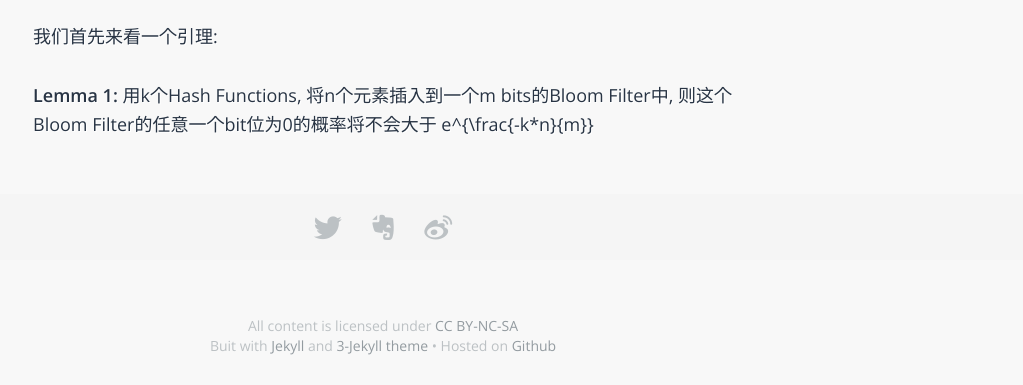
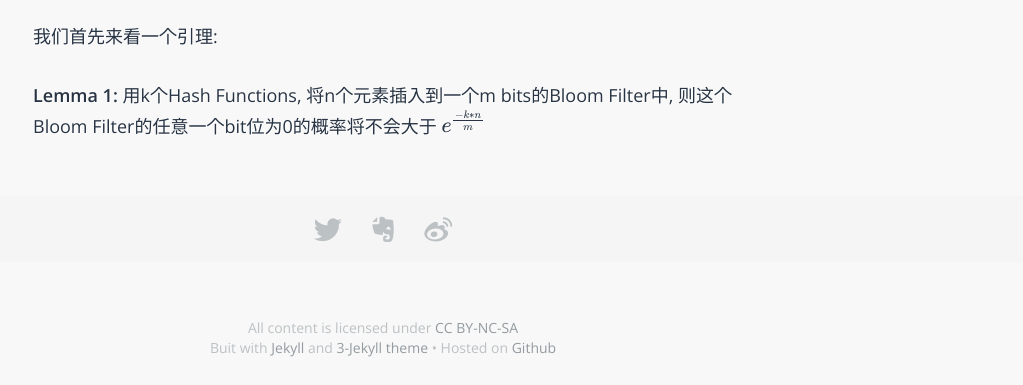
Before and after one commit to sophiesongge/sophiesongge.github.io, a Jekyll site: the page built from _posts/2016-09-06-bloom-filter.markdown, in a window 1280 px wide. Shown: the part 2111-2496 px from the top of the page, without its empty margins (257-1280 px from the left). Built offline with Jekyll 4.4.1, drawn with Linux system fonts in a browser that asks for light colours; some web fonts are replaced; formulas are drawn with MathJax 3.

Commit message:
small changes

```diff
--- a/_posts/2016-09-06-bloom-filter.markdown
+++ b/_posts/2016-09-06-bloom-filter.markdown
@@ -57,7 +57,7 @@ Bloom Filter中每个参数的计算方式。
 
 我们首先来看一个引理:
 
-**Lemma 1:**  用k个Hash Functions, 将n个元素插入到一个m bits的Bloom Filter中, 则这个Bloom Filter的任意一个bit位为0的概率将不会大于 e^{\frac{-k*n}{m}}
+**Lemma 1:**  用k个Hash Functions, 将n个元素插入到一个m bits的Bloom Filter中, 则这个Bloom Filter的任意一个bit位为0的概率将不会大于 $e^ {\frac{-k*n}{m}}$
 
 
 
```
